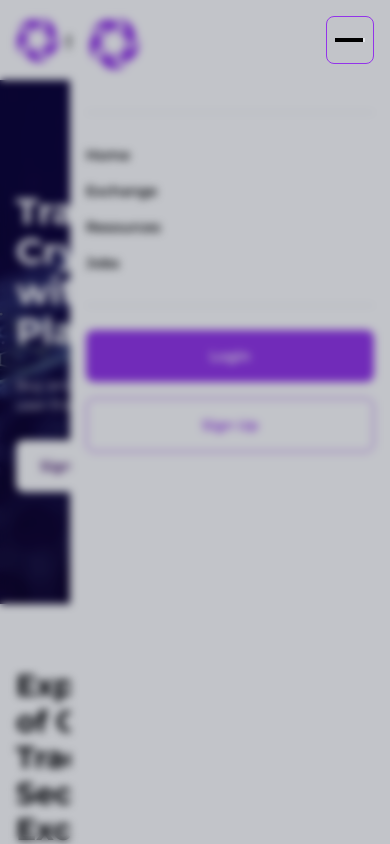
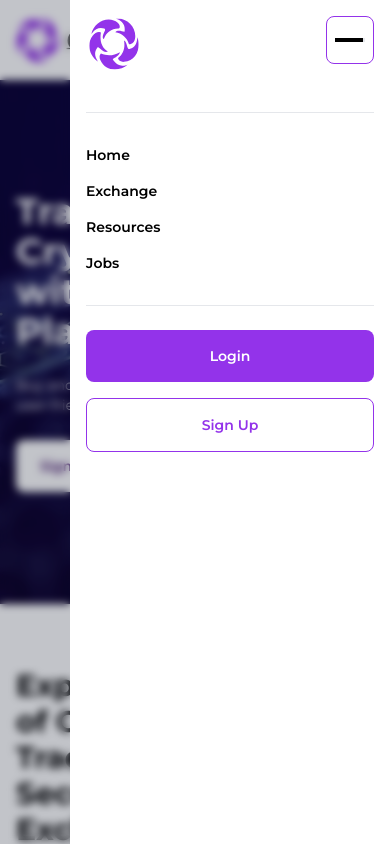
Before and after one commit to carlosmths/cryptomarketpalace, a React (Vite) app: page / in a window 390 px wide. Both pictures are taken after a click on the element 350 px from the left and 40 px from the top of the page. Shown: the top 844 px of the page. Built offline with nearby package versions, Linux system fonts and the light colour scheme; no server answers.

Commit message:
Fixed z-index on navigation in mobile.

```diff
--- a/src/components/Header.tsx
+++ b/src/components/Header.tsx
@@ -42,7 +42,7 @@ const Header: React.FC = () => {
           className={classNames(
             'navigation-container ml-auto gap-6 lg:flex',
             isMenuOpen
-              ? 'flex absolute w-[min(20rem,calc(100vw-theme(spacing.10)))] h-screen flex-col top-0 right-0 bg-white items-start p-4 z-10'
+              ? 'flex absolute w-[min(20rem,calc(100vw-theme(spacing.10)))] h-screen flex-col top-0 right-0 bg-white items-start p-4 z-40'
               : 'hidden items-center'
           )}>
           <MainLogo className={classNames(isMenuOpen ? 'h-14' : 'hidden')} iconOnly />
```
